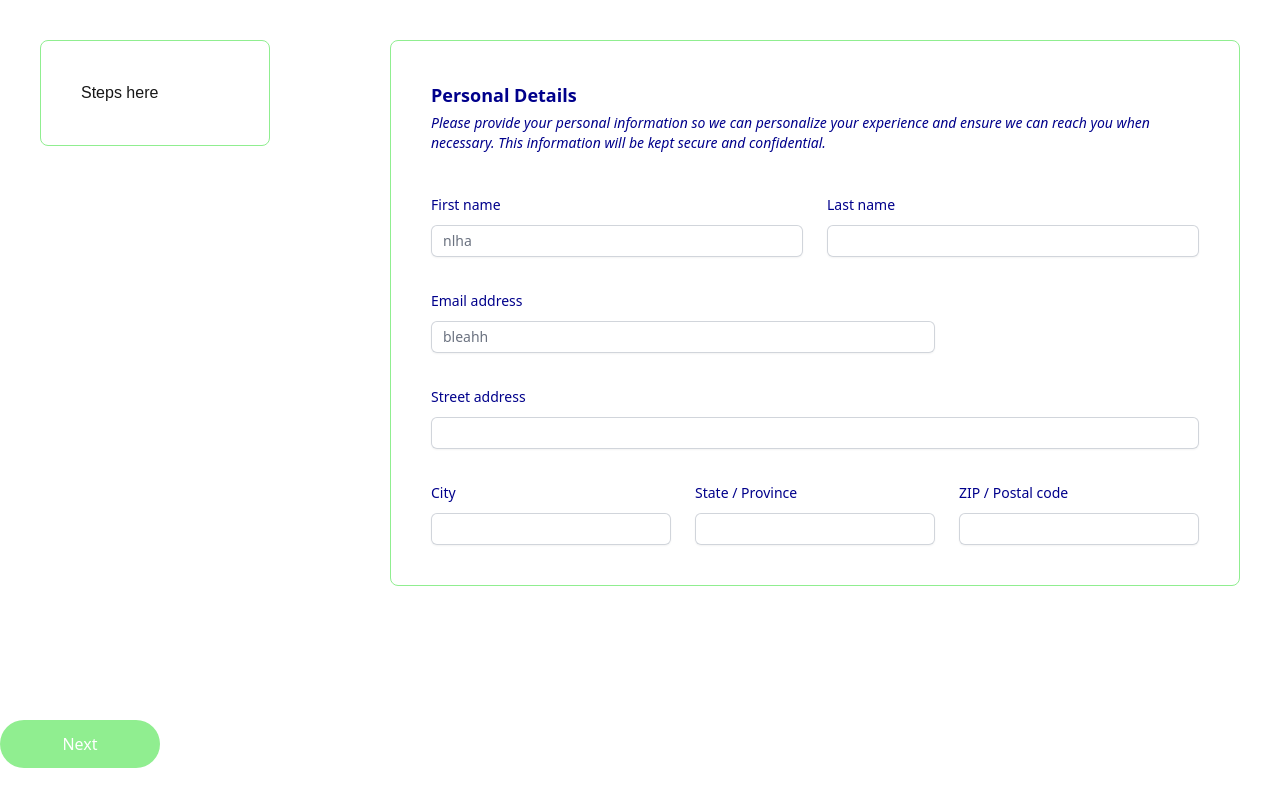
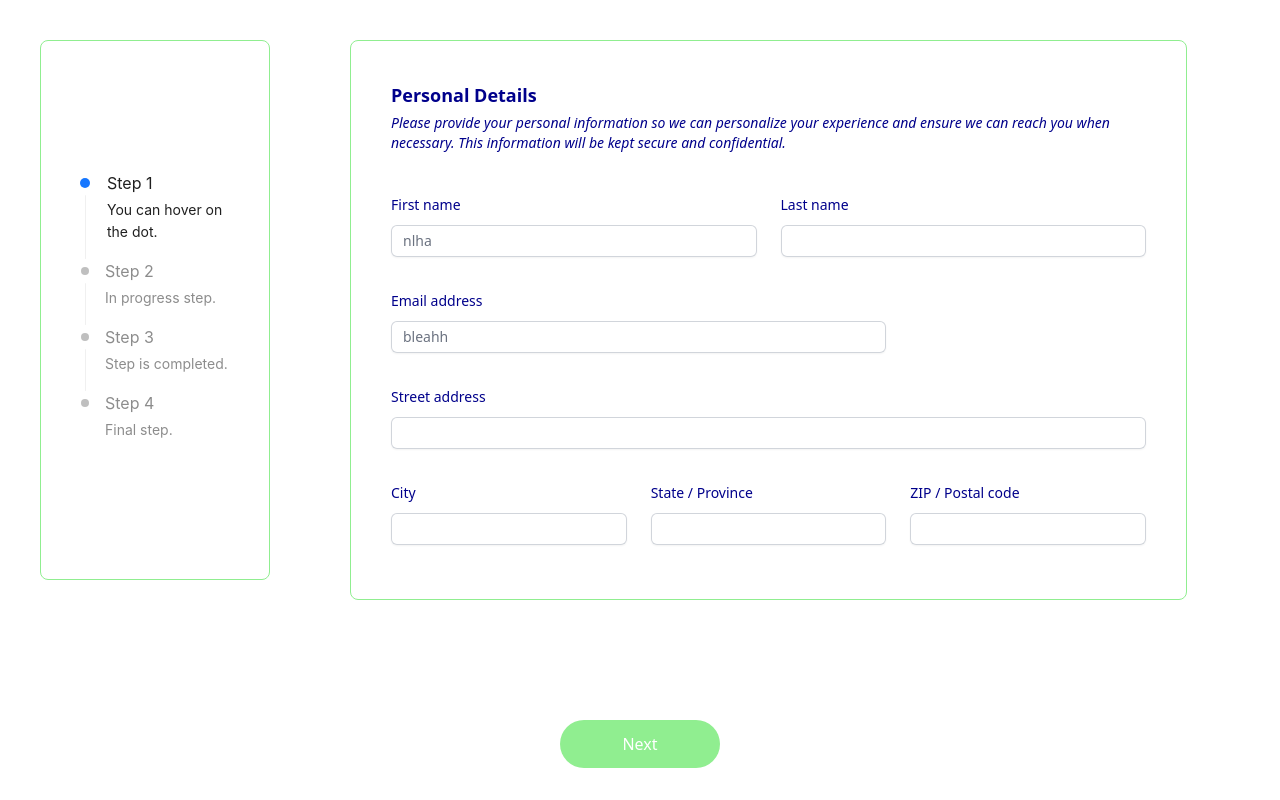
Before and after one commit to smirrr/newmultistepform, a Next.js app: page /personalDetails in a window 1280 px wide. Built offline with nearby package versions, Linux system fonts and the light colour scheme.

Commit message:
added progress steps code

```diff
--- a/package.json
+++ b/package.json
@@ -11,6 +11,7 @@
   "dependencies": {
     "@reduxjs/toolkit": "^2.3.0",
     "@tailwindcss/forms": "^0.5.9",
+    "antd": "^5.22.1",
     "next": "15.0.3",
     "react": "^18.2.0",
     "react-dom": "^18.2.0",
--- a/src/app/accountDetails/page.js
+++ b/src/app/accountDetails/page.js
@@ -3,6 +3,8 @@ import { useRouter } from "next/navigation";
 import MultiStepForm from "../form";
 import { useSelector, useDispatch } from "react-redux";
 import { useState } from "react";
+import ProgressSteps from "../components/progressSteps";
+
 const AccountdetailsPage = () => {
   const user = useSelector((state) => state.user); // Access Redux state
   console.log("here", user);
@@ -28,6 +30,12 @@ const AccountdetailsPage = () => {
 
     return errors;
   };
+  const steps = [
+    { id: 1, name: "Step 1", description: "You can hover on the dot." },
+    { id: 2, name: "Step 2", description: "In progress step." },
+    { id: 3, name: "Step 3", description: "Step is completed." },
+    { id: 4, name: "Step 4", description: "Final step." },
+  ];
   const handleClick = () => {
     router.push("/personalDetails"); // This will navigate to /about/page.tsx
   };
@@ -43,7 +51,11 @@ const AccountdetailsPage = () => {
     }
   };
   return (
-    <div>
+    <div className="flex fex-row gap-10">
+      <div className="w-[25%]">
+        <ProgressSteps steps={steps} currentStep={2} />
+      </div>
+      <div className="w-[75%]">
         <MultiStepForm currentStep={2} errors={errors} />
         <div className="fixed bottom-0 left-0 w-full h-28 flex flex-row justify-center items-center gap-5">
           <button
@@ -60,6 +72,7 @@ const AccountdetailsPage = () => {
           </button>
         </div>
       </div>
+    </div>
   );
 };
 
--- a/src/app/components/progressSteps.js
+++ b/src/app/components/progressSteps.js
@@ -1,16 +1,31 @@
 "use client";
-import { useRouter } from "next/navigation";
-import MultiStepForm from "../form";
-import { useSelector, useDispatch } from "react-redux";
-import { useState } from "react";
-import { clearUser } from "../store/userSlice"; // import clearUser action
+import React, { useState } from "react";
+import { Steps, Popover } from "antd";
+// import "antd/dist/antd.css"; // Import Ant Design styles
 
-const ProgressSteps = () => {
+const { Step } = Steps;
 
+const customDot = (dot, { status, index }) => (
+  <Popover
+    content={<span>Step {index + 1} status: {status}</span>}
+    trigger="hover"
+  >
+    {dot}
+  </Popover>
+);
 
+const ProgressSteps = ({ steps, currentStep }) => {
   return (
-    <div className="mt-10 mx-10 p-10 border border-solid border-[#90EE90] rounded-lg">
-    Steps here
+    <div className="mt-10 mx-10 p-10 border border-solid border-[#90EE90] rounded-lg h-[90%] flex justify-center items-center">
+      <Steps
+      direction="vertical"
+        current={currentStep - 1} // Ant Design steps are zero-based
+        progressDot={customDot}
+        items={steps.map((step) => ({
+          title: step.name,
+          description: step.description,
+        }))}
+      />
     </div>
   );
 };
--- a/src/app/form.js
+++ b/src/app/form.js
@@ -18,12 +18,12 @@ const MultiStepForm = ({ currentStep, errors }) => {
   console.log("here", user);
 
   return (
-    <div>
+    <div className='border border-solid border-[#90EE90] mt-10 mr-10 p-10  rounded-lg w-[90%] h-[35rem]'>
       <form>
         <div className="space-y-12">
-          <div className=" border-gray-900/10 pb-12 flex justify-center">
+          <div className=" border-gray-900/10 pb-12 flex ">
             {currentStep == 2 && (
-              <div className="mt-10 mx-40 p-10 border border-solid border-[#90EE90] rounded-lg w-[70%]">
+              <div className="">
                 <h2 className="font-sans text-[#00008B] font-bold text-lg">
                   Account Details
                 </h2>
@@ -107,7 +107,7 @@ const MultiStepForm = ({ currentStep, errors }) => {
               </div>
             )}
             {currentStep == 1 && (
-              <div className="mt-10 mx-10 p-10 border border-solid border-[#90EE90] rounded-lg">
+              <div className="">
                 <h2 className="font-sans text-[#00008B] font-bold text-lg">
                   Personal Details
                 </h2>
@@ -281,7 +281,7 @@ const MultiStepForm = ({ currentStep, errors }) => {
               </div>
             )}
             {currentStep == 3 && (
-              <div className="mt-10 mx-40 p-10 border border-solid border-[#90EE90] rounded-lg w-[70%]">
+              <div className="">
                 <h2 className="font-sans text-[#00008B] font-bold text-lg">
                   Preferences
                 </h2>
@@ -299,8 +299,8 @@ const MultiStepForm = ({ currentStep, errors }) => {
                   <p className="mt-1 font-sans text-gray-600 italic font-light text-sm">
                     Stay up to date with the latest changes! Receive email
                     notifications about important updates, such as policy
-                      changes, new offers, and upcoming promotions. We’ll keep
-                      you informed about everything that matters
+                    changes, new offers, and upcoming promotions. We’ll keep you
+                    informed about everything that matters
                   </p>
                 </div>
                 <div className="flex flex-row mt-10 gap-x-3 items-center ">
@@ -313,13 +313,12 @@ const MultiStepForm = ({ currentStep, errors }) => {
                     className="size-4 rounded border-gray-300 text-indigo-600 focus:ring-indigo-600"
                   />
                   <p className="mt-1 font-sans text-gray-600 italic font-light text-sm">
-                      Get instant updates on your phone! Enable push
-                      notifications to receive real-time alerts about policy
-                      changes, new offers, and more. Stay informed no matter
-                      where you are.{" "}
+                    Get instant updates on your phone! Enable push notifications
+                    to receive real-time alerts about policy changes, new
+                    offers, and more. Stay informed no matter where you are.{" "}
                   </p>
                 </div>
-                <div className="mt-10 flex flex-row gap-x-3 items-center">
+                <div className="mt-10 flex flex-row gap-x-3 items-center relative">
                   <input
                     id="agreeToTerms"
                     name="agreeToTerms"
@@ -331,11 +330,11 @@ const MultiStepForm = ({ currentStep, errors }) => {
                   <p className="mt-1 font-sans text-gray-600 italic font-medium text-sm">
                     Please review and agree to our terms and conditions to
                     continue using our services. By agreeing, you acknowledge
-                      and accept our policies. You can review them at any time
-                      by clicking [here].
+                    and accept our policies. You can review them at any time by
+                    clicking [here].
                   </p>
                   {errors.agreeToTerms && (
-                    <p className="text-red-500 text-sm">
+                    <p className="absolute text-xs text-red-600 mt-[4rem]  left-[1.8rem] mt-0 mb-1 font-sans font-light">
                       {errors.agreeToTerms}
                     </p>
                   )}
--- a/src/app/personalDetails/page.js
+++ b/src/app/personalDetails/page.js
@@ -49,16 +49,24 @@ const PersonaldetailsPage = () => {
       router.push("/accountDetails"); // Navigate to the next page
     }
   };
-
+  const steps = [
+    { id: 1, name: "Step 1", description: "You can hover on the dot." },
+    { id: 2, name: "Step 2", description: "In progress step." },
+    { id: 3, name: "Step 3", description: "Step is completed." },
+    { id: 4, name: "Step 4", description: "Final step." },
+  ];
   return (
     <div className="flex fex-row gap-10">
       <div className="w-[25%]">
-            <ProgressSteps/>
+        <ProgressSteps steps={steps} currentStep={1} />{" "}
       </div>
       <div className="w-[75%]">
         <MultiStepForm currentStep={1} errors={errors} />
-      <div className="fixed bottom-0 left-0  h-28 flex flex-row justify-center items-center">
-        <button className='bg-[#90ee90] text-white font-medium font-sans px-4 py-2 rounded-[5cm] hover:bg-white border border-transparent hover:border-[#90ee90] hover:text-[#90ee90]  h-12 w-40 flex justify-center items-center'  onClick={handleClick} >
+        <div className="fixed bottom-0 left-0 w-full h-28 flex flex-row justify-center items-center gap-5">
+          <button
+            className="bg-[#90ee90] text-white font-medium font-sans px-4 py-2 rounded-[5cm] hover:bg-white border border-transparent hover:border-[#90ee90] hover:text-[#90ee90]  h-12 w-40 flex justify-center items-center"
+            onClick={handleClick}
+          >
             Next
           </button>
         </div>
--- a/src/app/preferences/page.js
+++ b/src/app/preferences/page.js
@@ -4,6 +4,8 @@ import MultiStepForm from "../form";
 import { useSelector, useDispatch } from "react-redux";
 import { useState } from "react";
 import { clearUser } from "../store/userSlice"; // import clearUser action
+import ProgressSteps from "../components/progressSteps";
+
 
 const PreferencesPage = () => {
   const router = useRouter();
@@ -38,9 +40,18 @@ const PreferencesPage = () => {
       router.push("/");
     } // This will navigate to /about/page.tsx
   };
-
+  const steps = [
+    { id: 1, name: "Step 1", description: "You can hover on the dot." },
+    { id: 2, name: "Step 2", description: "In progress step." },
+    { id: 3, name: "Step 3", description: "Step is completed." },
+    { id: 4, name: "Step 4", description: "Final step." },
+  ];
   return (
-    <div>
+    <div className="flex fex-row gap-10">
+      <div className="w-[25%]">
+        <ProgressSteps steps={steps} currentStep={3} />
+      </div>
+      <div className="w-[75%]">
         <MultiStepForm currentStep={3} errors={errors} />
         <div className="fixed bottom-0 left-0 w-full h-28 flex flex-row justify-center items-center gap-5">
           <button
@@ -57,6 +68,7 @@ const PreferencesPage = () => {
           </button>
         </div>
       </div>
+    </div>
   );
 };
 
```
Also changed, not shown: 1 other file (tests, documents, lock files or other folders). Lines whose indentation alone changed are shown as unchanged.
